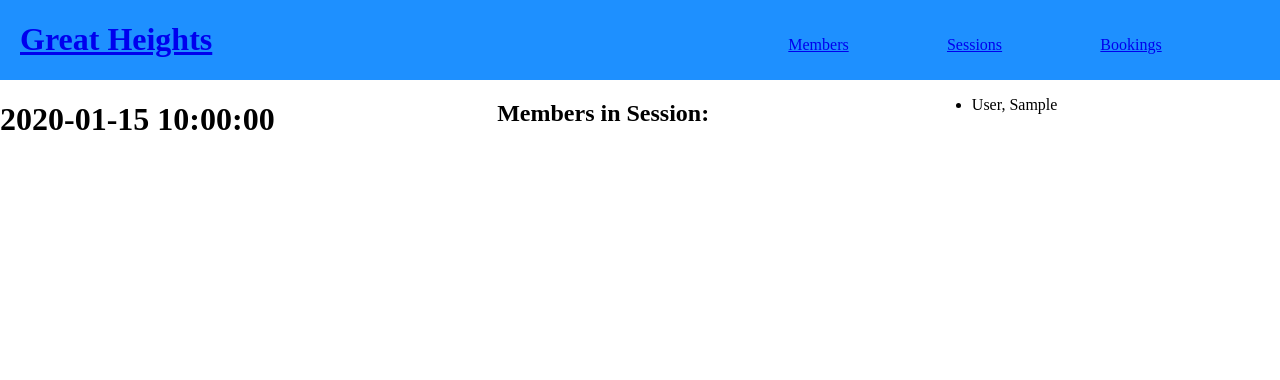
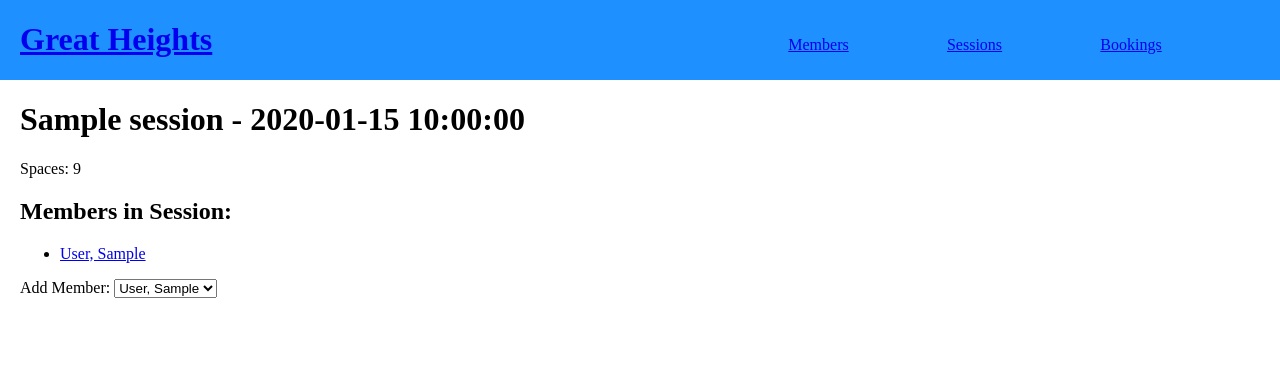
Before and after one commit to jandrewgordon/Climbing-Gym, a Flask app: page /bookings/1 in a window 1280 px wide. Shown: the top 380 px of the page. Run offline with Flask 2, Linux system fonts and the light colour scheme; a database or web service that is not in the repository returns one stand-in record (values such as "Sample title"); some libraries are stand-ins or nearby versions.

Commit message:
fixed duplicate bookings bug for date

```diff
--- a/console.py
+++ b/console.py
@@ -18,7 +18,7 @@ member_repository.save(member1)
 session1 = Session("Beginner Lesson", 15, False)
 session_repository.save(session1)
 
-booking1 = Booking(member1, session1, "hhhahs")
+booking1 = Booking(member1, session1, "2021-01-01", 10)
 booking_repository.save(booking1)
 
 pdb.set_trace()
--- a/controllers/booking_controller.py
+++ b/controllers/booking_controller.py
@@ -1,10 +1,12 @@
 from datetime import date
+from models.upcoming_session import UpcomingSession
 from flask import Flask, render_template, redirect, request, Blueprint
 from models.booking import Booking
 from models.member import Member
 import repositories.member_repository as member_repository
 import repositories.session_repository as session_repository
 import repositories.booking_repository as booking_repository
+import repositories.upcoming_sessions_repository as upcoming_session_repository
 
 bookings_blueprint = Blueprint("bookings", __name__)
 
@@ -24,14 +26,22 @@ def get_new_booking():
 # CREATE
 @bookings_blueprint.route("/bookings", methods=['POST'])
 def create_new_booking():
+
+    # Creating booking
     member_id = request.form['member_id']
     session_id = request.form['session_id']
     booking_date = request.form['booking_date']
     member = member_repository.select(member_id)
     session = session_repository.select(session_id)
-    new_booking = Booking(member, session, booking_date)
-    print(booking_date)
+    capacity = session.capacity
+    new_booking = Booking(member, session, booking_date, capacity)
     booking_repository.save(new_booking)
+
+    # # Creating upcoming_session
+    # print(session.name)
+    # upcoming_session = UpcomingSession(session.name, booking_date)
+    # upcoming_session_repository.save(upcoming_session)
+
     return redirect("/bookings")
 
 #EDIT
@@ -47,11 +57,12 @@ def show_booking(id):
         if single_booking.session.id == selected_booking.session.id:
             booked_member_id = single_booking.member.id
             for member in members:
-                if member.id == booked_member_id:
+                if member.id == booked_member_id and selected_booking.session.capacity != 0:
                     booked_member = member
                     booked_members.append(booked_member)
+                    booking_repository.update_capacity(selected_booking)
 
-    return render_template("bookings/show.html", booking = selected_booking, members = booked_members)
+    return render_template("bookings/show.html", booking = selected_booking, booked_members = booked_members, all_members = members)
 
 # DELETE
 @bookings_blueprint.route("/bookings/<id>/delete", methods=["POST"])
--- a/models/booking.py
+++ b/models/booking.py
@@ -1,7 +1,8 @@
 class Booking:
 
-    def __init__(self, member, session, booking_date, id=None):
+    def __init__(self, member, session, booking_date, capacity, id=None):
         self.member = member
         self.session = session
         self.booking_date = booking_date
+        self.capacity = capacity
         self.id = id
--- /dev/null
+++ b/models/upcoming_session.py
@@ -0,0 +1,6 @@
+class UpcomingSession:
+
+    def __init__(self, session_name, session_date, id=None):
+        self.session_name = session_name
+        self.session_date = session_date
+        self.id = id
--- a/repositories/booking_repository.py
+++ b/repositories/booking_repository.py
@@ -7,11 +7,39 @@ import repositories.member_repository as member_repository
 import repositories.session_repository as session_repository
 
 def save(booking):
-    sql = "INSERT INTO bookings (member_id, session_id, booking_date) VALUES (%s, %s, %s) RETURNING *"
-    values = [booking.member.id, booking.session.id, booking.booking_date]
-    results = run_sql(sql, values)
-    id = results[0]['id']
-    booking.id = id
+    sql = "INSERT INTO bookings (member_id, session_id, booking_date, capacity) VALUES (%s, %s, %s, %s) RETURNING *"
+    values = [booking.member.id, booking.session.id, booking.booking_date, booking.session.capacity]
+
+    existing_bookings = run_sql("SELECT * FROM bookings")
+    if existing_bookings != []:
+
+        booking_exists = False
+
+        for row in existing_bookings:
+
+            if row['booking_date'] == booking.booking_date:
+                booking_exists = True
+                print("Number 1")
+            else:
+                booking_exists = False
+
+        if booking_exists == False:
+            results = run_sql(sql, values)
+            id = results[0]['id']
+            booking.id = id
+            print("Number 3")
+        else:
+            print("Booking Exists")
+
+    else:
+        results = run_sql(sql, values)
+        id = results[0]['id']
+        booking.id = id
+        print("Number 4")
+
+
+
+
 
 def select_all():
     bookings = []
@@ -20,7 +48,8 @@ def select_all():
         member = member_repository.select(row['member_id'])
         session = session_repository.select(row['session_id'])
         booking_date = row['booking_date']
-        booking = Booking(member, session, booking_date, row['id'])
+        capacity = session.capacity
+        booking = Booking(member, session, booking_date, capacity, row['id'])
         bookings.append(booking)
     return bookings
 
@@ -31,8 +60,18 @@ def select(id):
     member = member_repository.select(result['member_id'])
     session = session_repository.select(result['session_id'])
     booking_date = result['booking_date']
-    booking = Booking(member, session, booking_date, id)
+    capacity = session.capacity
+    booking = Booking(member, session, booking_date, capacity, id)
     return booking
 
 def delete_all():
     run_sql("DELETE FROM bookings")
+
+def update_capacity(booking):
+    sql = "UPDATE bookings SET (member_id, session_id, booking_date, capacity) = (%s, %s, %s, %s) WHERE id = %s"
+    booking.capacity -= 1
+    values = [booking.member.id, booking.session.id, booking.booking_date, booking.capacity]
+    run_sql(sql, values)
+
+def booked_member_list():
+    pass
--- a/static/style.css
+++ b/static/style.css
@@ -23,38 +23,29 @@ header > nav >  ul {
     justify-content: space-evenly;
 }
 
+body {
+    margin: 0;
+}
+
+main {
+    /* padding-left: 20px; */
+}
 
 #welcome {
-    grid-area: welcome;
     text-align: center;
 }
 
-body {
-    margin: 0;
-    display: grid;
-    grid-template-areas:
-        'header header header'
-        'welcome welcome welcome'
-        'main-nav main-nav main-nav';
-}
+.input {
 
-#main-nav {
-    display: flex;
-    flex-flow: column;
-    grid-area: main-nav;
 }
 
 
-#bigbuttons > ul {
+.buttons {
     display: flex;
     flex-flow: row;
     justify-content: space-evenly;
-    list-style: none;
 }
 
-#smallerbuttons > ul {
-    display: flex;
-    flex-flow: row;
-    justify-content: space-evenly;
-    list-style: none;
+main {
+    padding: 0px 20px;
 }
--- a/templates/base.html
+++ b/templates/base.html
@@ -18,8 +18,10 @@
             </ul>
         </nav>
     </header>
+    <main>
     {% block content %}
 
     {% endblock %}
+    </main>
 </body>
 </html>
--- a/templates/bookings/index.html
+++ b/templates/bookings/index.html
@@ -1,11 +1,12 @@
 {% extends 'base.html' %}
 
 {% block content %}
+<h2>Current Bookings:</h2>
+{{response}}
 <ul>
 {% for booking in all_bookings %}
-    <li><a href="/bookings/{{booking.id}}">{{booking.id}}</a></li>
+    <li><a href="/bookings/{{booking.id}}">{{booking.booking_date}} - {{booking.session.name}} - {{booking.member.last_name}}, {{booking.member.first_name}} </a></li>
 {% endfor %}
 </ul>
 <p><a href="/bookings/new">Make new booking</a></p>
-
 {% endblock %}
--- a/templates/bookings/show.html
+++ b/templates/bookings/show.html
@@ -1,13 +1,20 @@
 {% extends 'base.html' %}
 
 {% block content %}
-<h1>{{booking.booking_date}}</h1>
+<h1>{{booking.session.name}} - {{booking.booking_date}}</h1>
+<p>Spaces: {{booking.capacity}}</p>
 <h2>Members in Session:</h2>
 <ul>
-{% for member in members %}
-    <li>{{member.last_name}}, {{member.first_name}}</li>
+{% for member in booked_members %}
+    <li><a href="/members/{{member.id}}">{{member.last_name}}, {{member.first_name}}</a></li>
+{% endfor %}
 </ul>
-{% endfor %}
+<label for="member">Add Member:</label>
+    <select name="member_id" id="member">
+    {% for member in all_members %}
+        <option value="{{member.id}}">{{member.last_name}}, {{member.first_name}}</option>
+    {% endfor %}
+    </select>
 
 
 {% endblock %}
--- a/templates/members/index.html
+++ b/templates/members/index.html
@@ -1,10 +1,13 @@
 {% extends 'base.html' %}
 
 {% block content %}
+<h2>Current Members:</h2>
 <ul>
 {% for member in all_members %}
 <li><a href="/members/{{member.id}}">{{member.last_name}}, {{member.first_name}}</a></li>
 {% endfor %}
 </ul>
 
+<a href="/members/new">Add New Member</a>
+
 {% endblock %}
--- a/templates/sessions/index.html
+++ b/templates/sessions/index.html
@@ -1,10 +1,12 @@
 {% extends 'base.html' %}
 
 {% block content %}
+<h2>Current Sessions:</h2>
 <ul>
 {% for session in all_sessions %}
 <li><a href="/sessions/{{session.id}}">{{session.name}}</a></li>
 {% endfor %}
 </ul>
+<a href="sessions/new">Add New Session</a>
 
 {% endblock %}
--- a/templates/sessions/new.html
+++ b/templates/sessions/new.html
@@ -3,18 +3,22 @@
 {% block content %}
 <h1>Add New Session</h1>
 
+<section class="input">
 <form action="/sessions" method="post">
     <label for="name">Session Name:</label>
     <input type="text" name="name" id="name">
+    <br><br>
     <label for="capacity">Capacity:</label>
     <input type="text" name="capacity" id="capacity">
+    <br><br>
     <label for="premium">Premium Session?</label>
     <input type="checkbox" name="premium" id="premium" value="premium">
-
+    <br><br>
 
     <input type="submit">
 
 
 </form>
+</section>
 
 {% endblock %}
```
Also changed, not shown: db/booking_system.sql (+8 -1 lines), repositories/upcoming_sessions_repository.py (added, +61 -0 lines), templates/bookings/new.html (+10 -4 lines), templates/index.html (+8 -12 lines), templates/members/new.html (+10 -4 lines).
